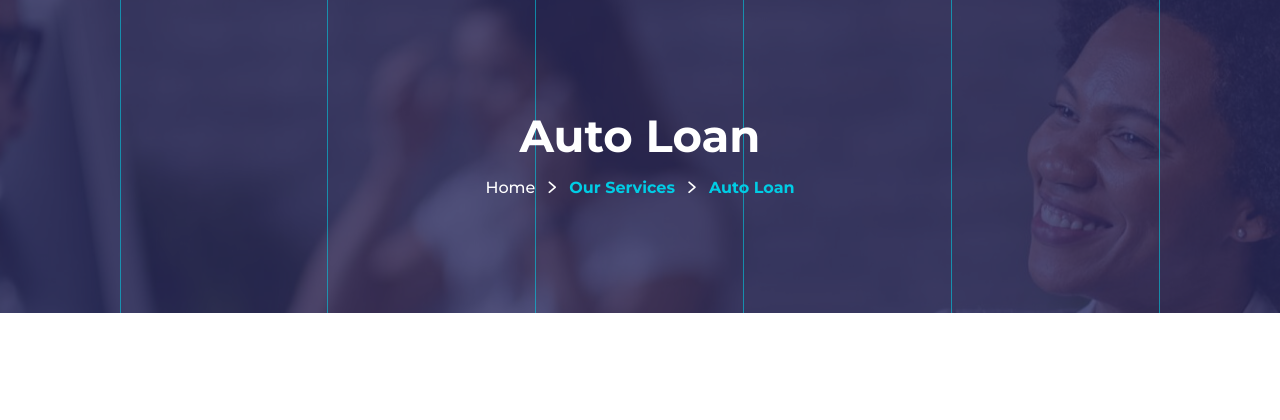
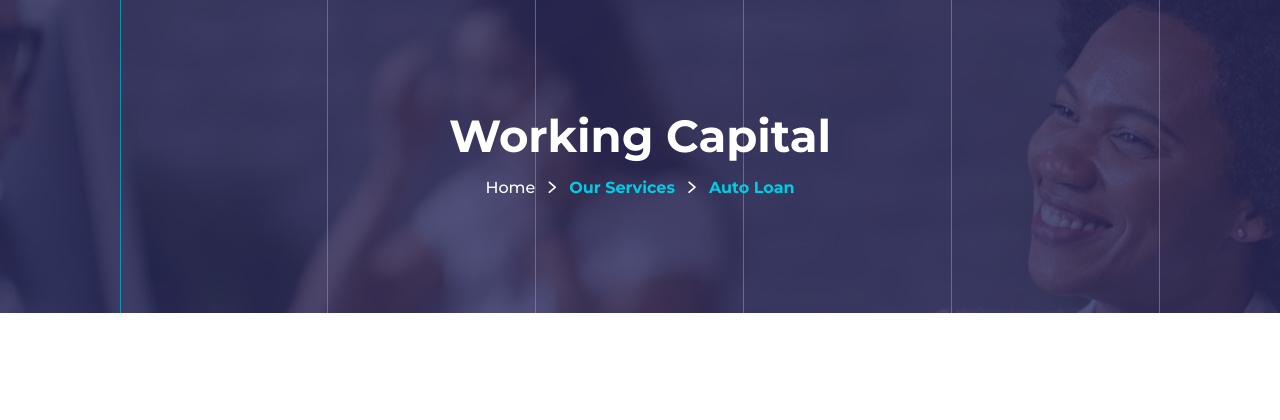
Before and after one commit to arjan001/easilon-html-main, a PHP site: page /working-capital.php in a window 1280 px wide. Shown: the part 165-585 px from the top of the page. Run offline with PHP 8.4, Linux system fonts and the light colour scheme; some web fonts are replaced.

Commit message:
new changes

```diff
--- a/loans-sidebar.php
+++ b/loans-sidebar.php
@@ -3,13 +3,11 @@
 <div class="service-sidebar">
     <div class="service-sidebar__info service-sidebar__single wow fadeInLeft" data-wow-duration="1500ms">
         <ul class="list-unstyled service-sidebar__nav">
-            <li><a href="home-loan.php">home loan <span class="service-sidebar__nav__icon"><i class="icon-double-right-arrow"></i></span></a></li>
-            <li><a href="auto-loan.php">auto loan <span class="service-sidebar__nav__icon"><i class="icon-double-right-arrow"></i></span></a></li>
+
+            <li><a href="working-capital.php">Working Capital <span class="service-sidebar__nav__icon"><i class="icon-double-right-arrow"></i></span></a></li>
             <li><a href="personal-loan.php">personal loan <span class="service-sidebar__nav__icon"><i class="icon-double-right-arrow"></i></span></a></li>
-            <li><a href="business-loan.php">business loan <span class="service-sidebar__nav__icon"><i class="icon-double-right-arrow"></i></span></a></li>
+
             <li><a href="study-loan.php">study loan <span class="service-sidebar__nav__icon"><i class="icon-double-right-arrow"></i></span></a></li>
-
-            <li><a href="property-loan.php">property loan <span class="service-sidebar__nav__icon"><i class="icon-double-right-arrow"></i></span></a></li>
         </ul><!-- /.list-unstyled service-sidebar__nav -->
     </div><!-- /.service-sidebar__info service-sidebar__single -->
 
--- a/working-capital.php
+++ b/working-capital.php
@@ -38,7 +38,7 @@
             <!-- /.page-header__bg -->
             <div class="container">
                 <div class="page-header__content">
-                    <h2 class="page-header__title">auto loan</h2>
+                    <h2 class="page-header__title">Working capital</h2>
                     <ul class="easilon-breadcrumb list-unstyled">
                         <li><a href="index.php">Home</a></li>
                         <li><span>our services</span></li>
@@ -71,7 +71,7 @@
                                 <div class="service-details__thumbnail wow fadeInUp" data-wow-duration="1500ms" data-wow-delay="00ms">
                                     <img src="assets/images/services/service-d-1-2.jpg" alt="auto loan">
                                 </div><!-- /.service-details__thumbnail -->
-                                <h3 class="service-details__title">auto loan</h3><!-- /.service-details__title -->
+                                <h3 class="service-details__title">WORKING CAPITAL</h3><!-- /.service-details__title -->
                                 <p class="service-details__text wow fadeInUp" data-wow-duration="1500ms" data-wow-delay="00ms">There are many
                                     variations of passages of Lorem Ipsum available, but the majority have suffered alteration in some form, by
                                     injected humour, or randomised words which don't look even slightly believable. If you are going to use a
```
